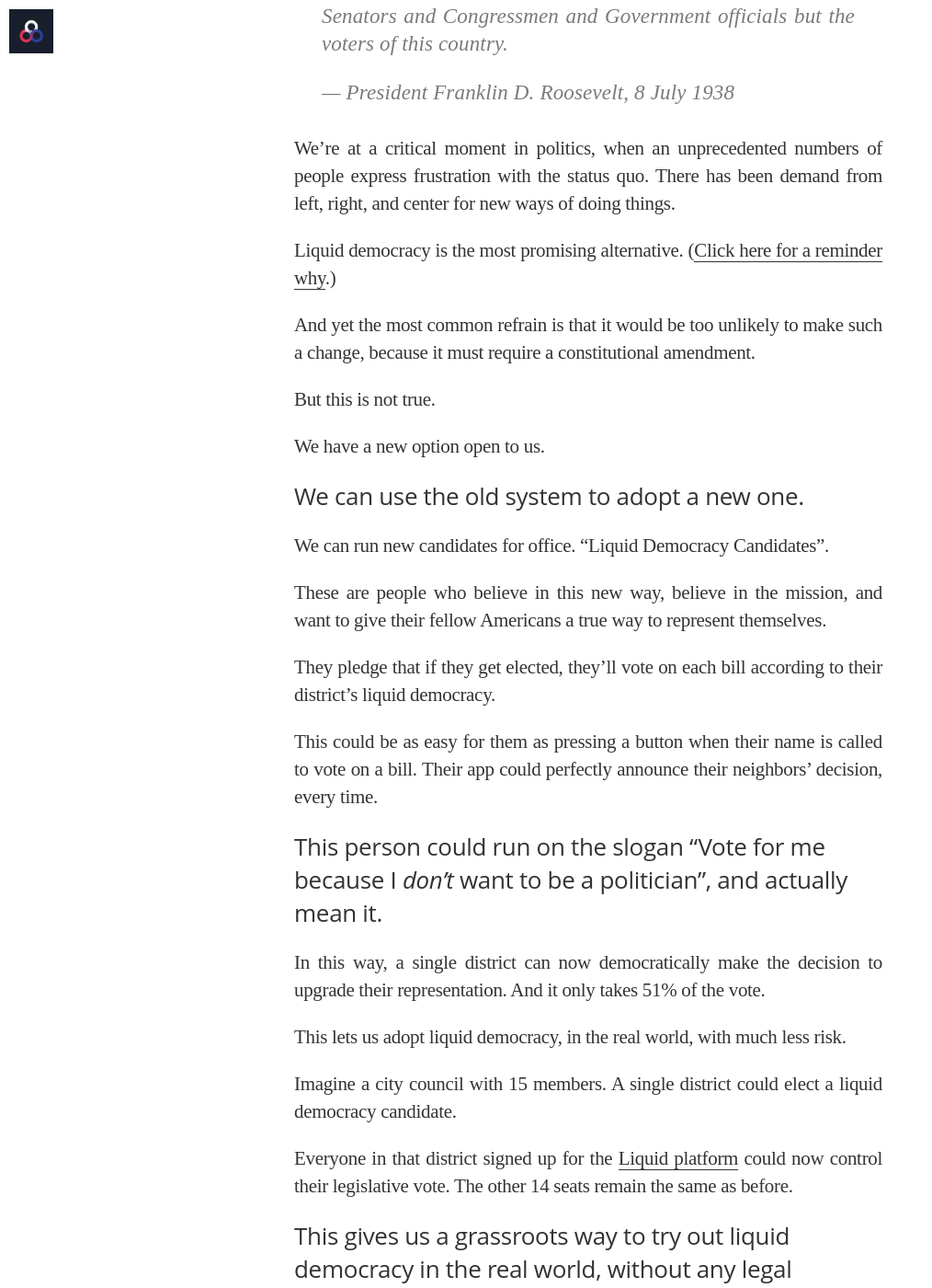
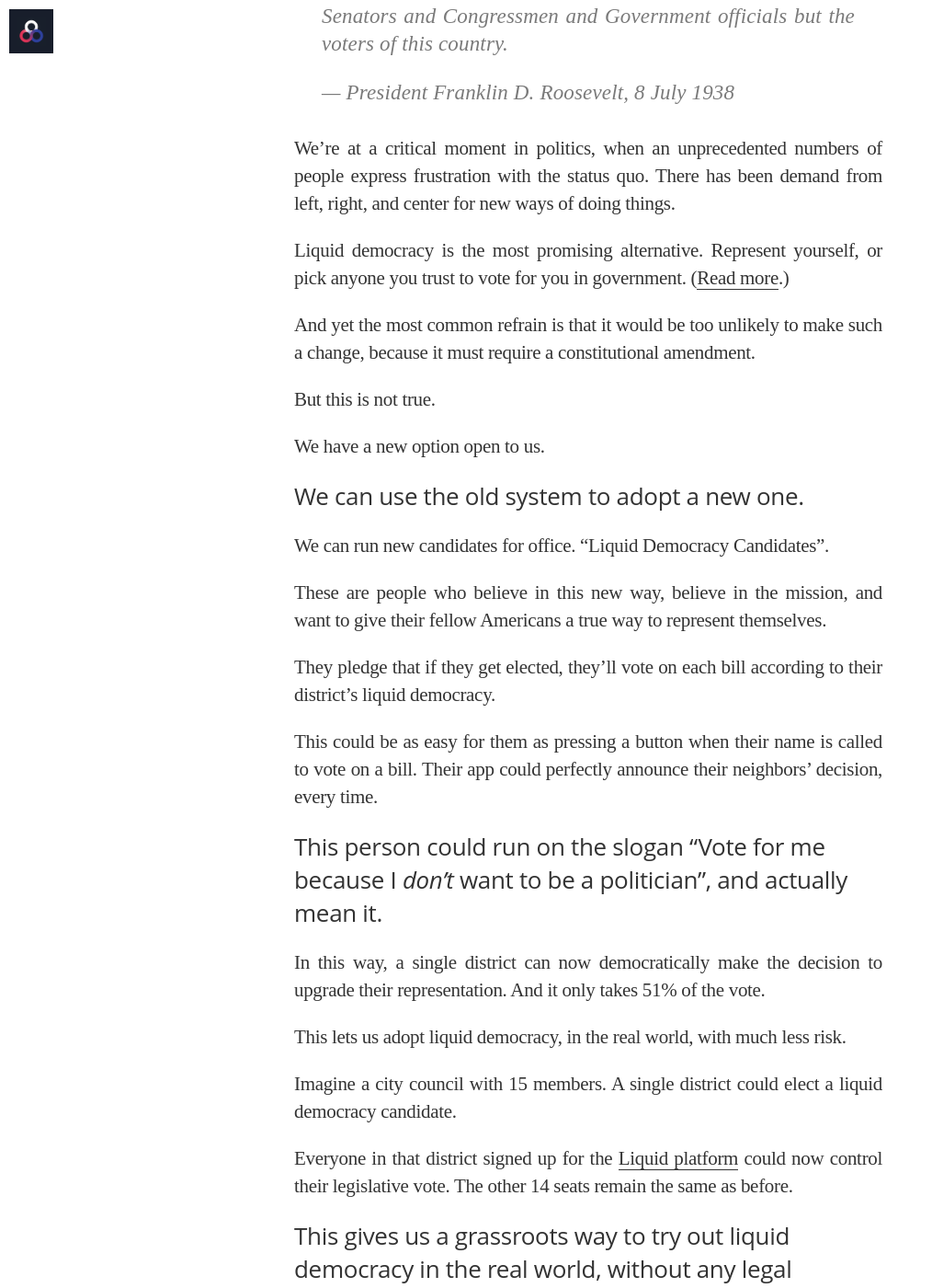
Before and after one commit to voteliquid/blog, a Jekyll site: the page built from _posts/2017-07-04-running-liquid-democracy-candidates.md, in a window 1280 px wide and 1400 px high, scrolled down 332 px. Shown: the whole window at 92% size, without its empty margins (0-1014 px from the left). Built offline with Jekyll 4.4.1, drawn with Linux system fonts in a browser that asks for light colours; nearby versions of some CDN libraries; some web fonts are replaced; some of the changed text lies outside the part shown.

Commit message:
Add 1-sentence LD explainer to ld-candidates

```diff
--- a/_posts/2017-07-04-running-liquid-democracy-candidates.md
+++ b/_posts/2017-07-04-running-liquid-democracy-candidates.md
@@ -12,7 +12,7 @@ thanks: Thanks to Megan Cress and Craig Robinson for reviewing drafts.
 
 We’re at a critical moment in politics, when an unprecedented numbers of people express frustration with the status quo. There has been demand from left, right, and center for new ways of doing things.
 
-Liquid democracy is the most promising alternative. ([Click here for a reminder why](https://intro.liquid.vote).)
+Liquid democracy is the most promising alternative. Represent yourself, or pick anyone you trust to vote for you in government. ([Read more](https://intro.liquid.vote).)
 
 And yet the most common refrain is that it would be too unlikely to make such a change, because it must require a constitutional amendment.
 
```
Also changed, not shown: other parts of _posts/2017-07-04-running-liquid-democracy-candidates.md (+1 -1 lines).
